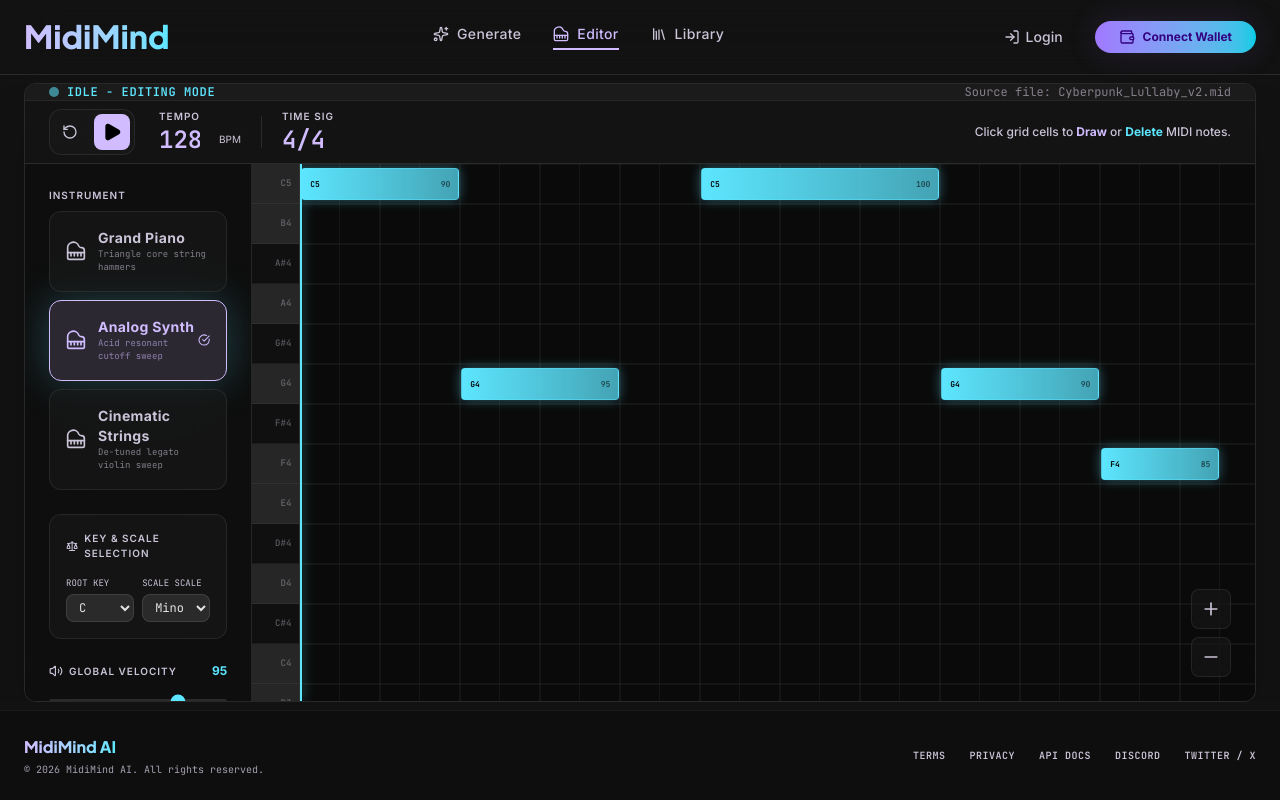
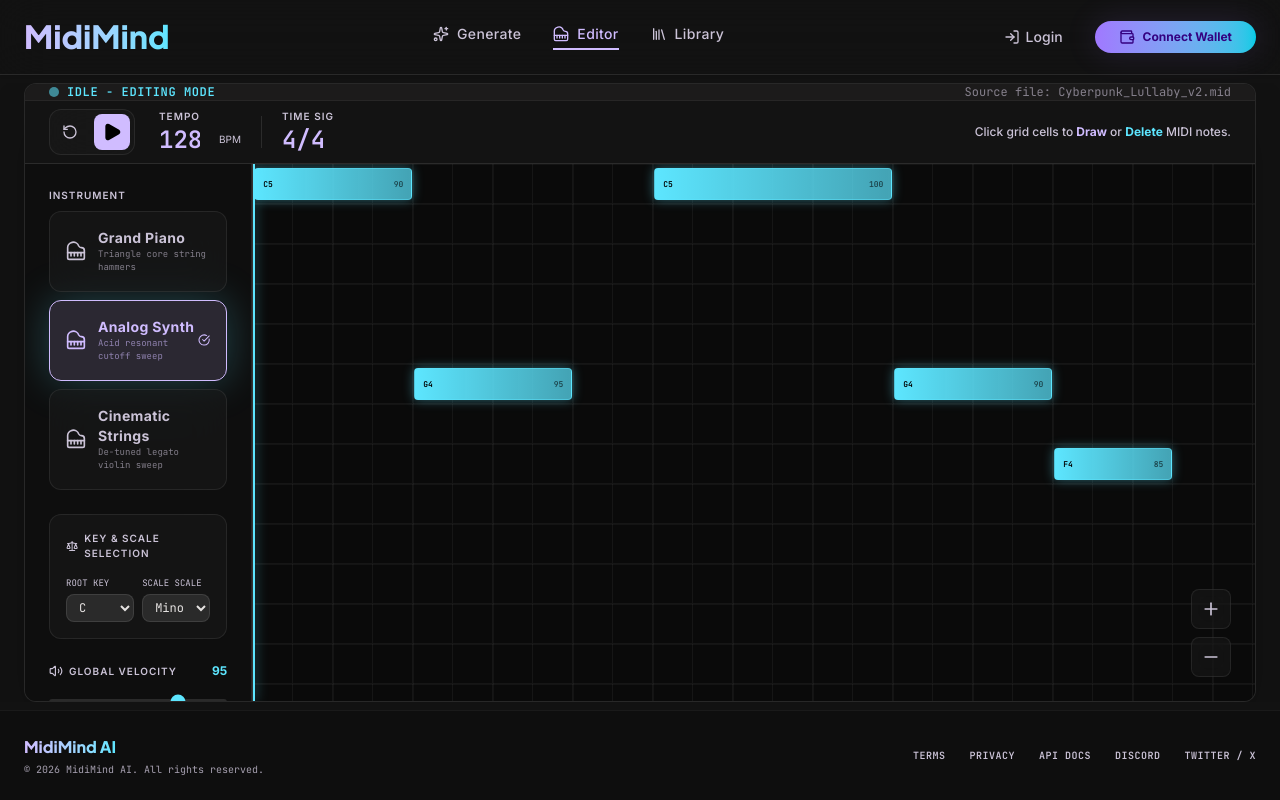
Before and after one commit to ShowerBandV/text2midi, a React (Vite) app in the folder frontend/: page / in a window 1280 px wide. Both pictures are taken after a click on the button "Editor". Shown: the top 800 px of the page. Built offline with nearby package versions, Linux system fonts and the light colour scheme.

Commit message:
Fix pitch keys: flex-1 fill remaining space, sync scroll with grid

```diff
--- a/frontend/src/components/PianoRoll.tsx
+++ b/frontend/src/components/PianoRoll.tsx
@@ -254,7 +254,7 @@
 
       <div className="flex flex-grow overflow-hidden">
         {/* Sidebar Controls panel */}
-        <aside className="w-72 bg-surface-container-lowest border-r border-white/10 overflow-y-auto p-lg flex flex-col gap-lg select-none">
+        <aside className="w-72 bg-surface-container-lowest border-r border-white/10 overflow-hidden p-lg flex flex-col gap-lg select-none">
           {/* Tone instrument matrix */}
           <div>
             <h3 className="text-[10px] text-on-surface-variant uppercase tracking-widest font-semibold gap-1.5 flex items-center mb-sm">
@@ -368,7 +368,7 @@
         {/* Piano Roll Area Grid */}
         <section className="flex-grow flex overflow-hidden relative bg-[#0a0a0a]">
           {/* Vertical C3-C5 Piano Keys Controller Column */}
-          <div ref={pianoKeysRef} className="w-16 bg-surface-container-low flex flex-col border-r border-white/10 overflow-hidden" id="piano-keys">
+          <div ref={pianoKeysRef} className="w-16 flex-1 bg-surface-container-low flex flex-col border-r border-white/10 overflow-hidden" id="piano-keys">
             {PIANO_ROWS.map((pitch) => (
               <div
                 key={pitch}
```
